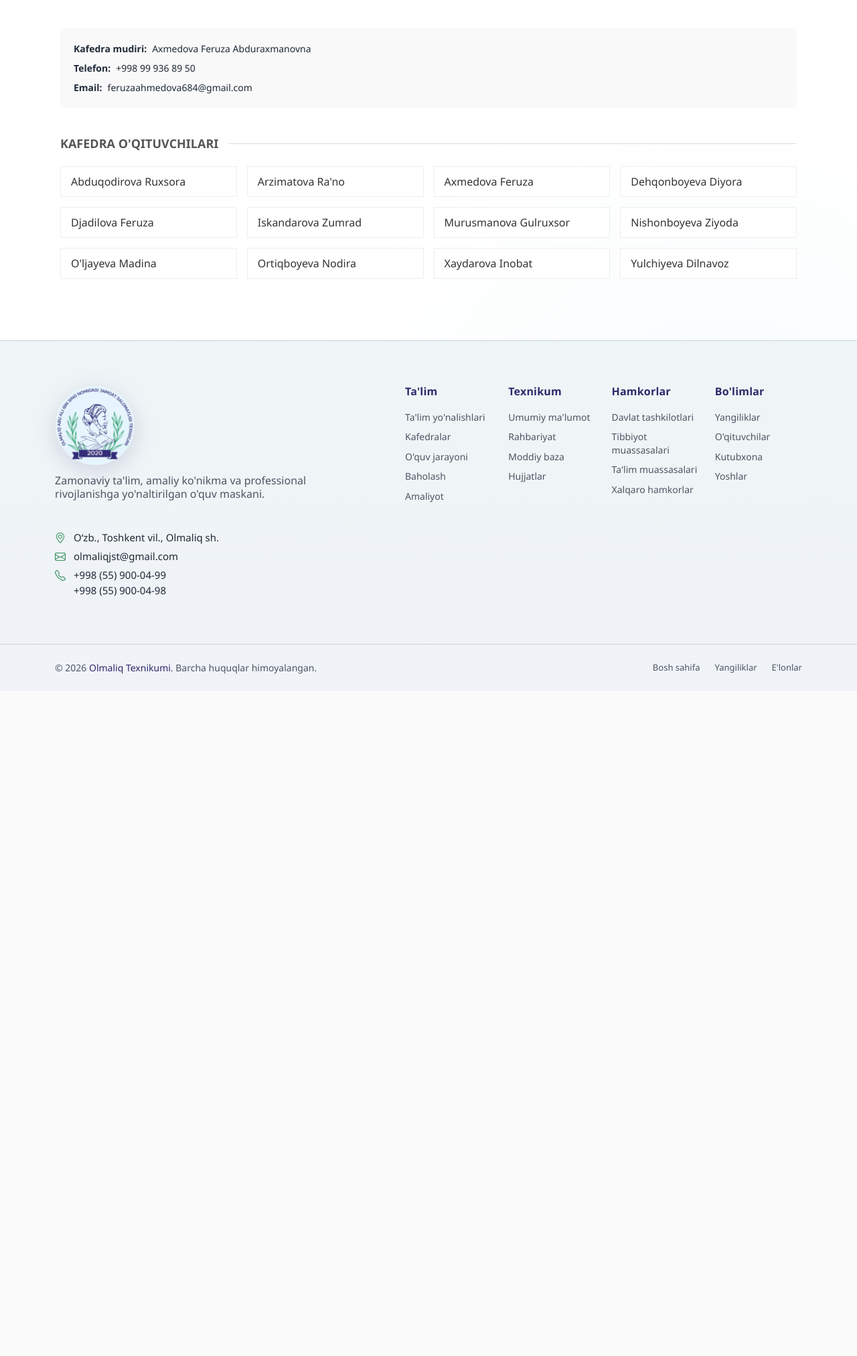
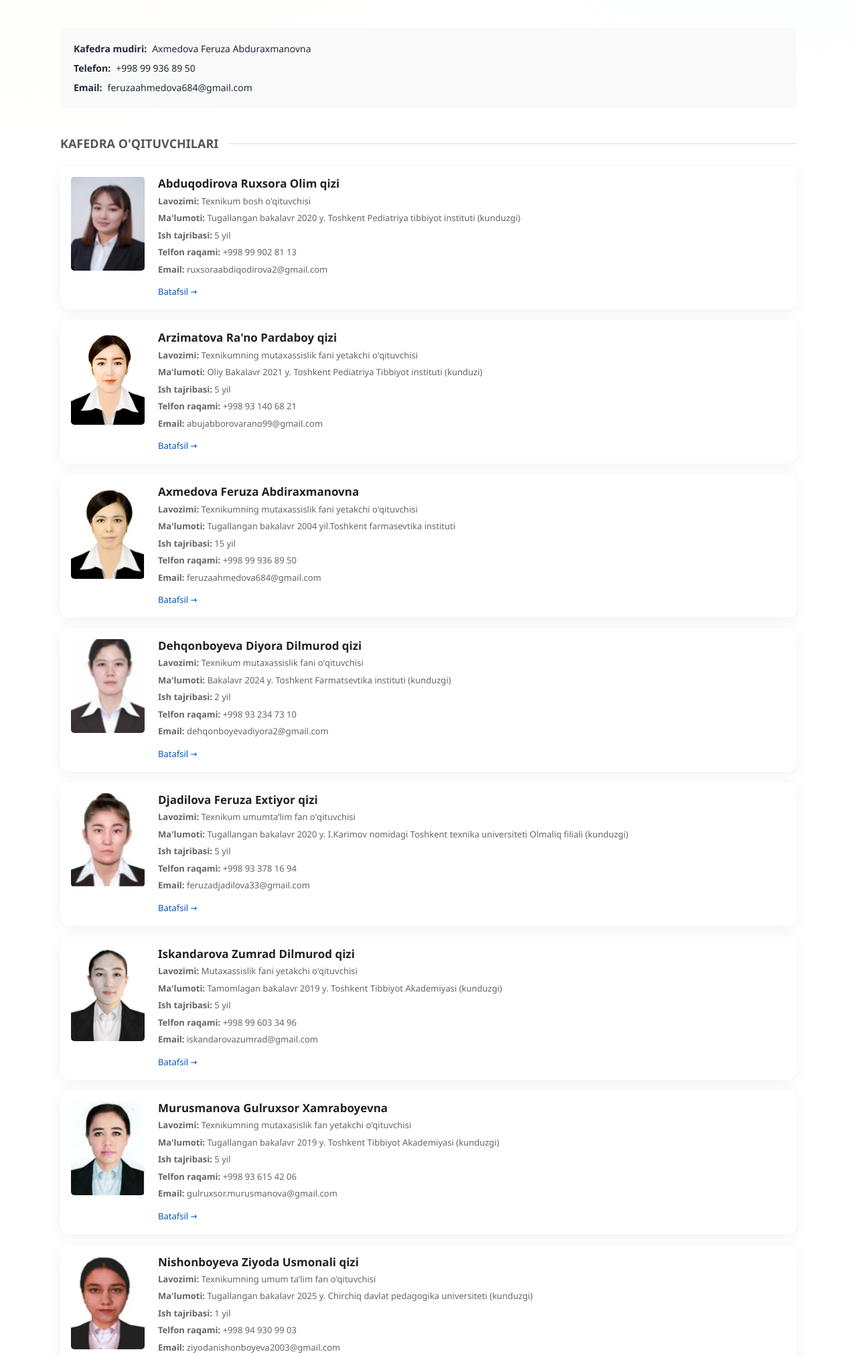
Before and after one commit to shahbozshirinboyev/new.olmaliqjst.uz, a Django app: a page that uses departments/templates/departments/department_detail.html in a window 1280 px wide. Shown: the part 1236-3260 px from the top of the page at 67% size. Before the commit the page ends 2242 px from the top, so only its background shows below. Run offline with Django 5.2, Linux system fonts and the light colour scheme; data comes from the database, SQL or seed files in the repository; some libraries are stand-ins or nearby versions.

Commit message:
new section

```diff
--- a/departments/templates/departments/department_detail.html
+++ b/departments/templates/departments/department_detail.html
@@ -86,27 +86,107 @@
                 font-size: 14px;
             }
 
-            .teachers-list {
-                list-style: none;
-                padding: 0;
-                display: grid;
-                grid-template-columns: repeat(auto-fill, minmax(250px, 1fr));
-                gap: 15px;
+
+
+.teacher-list {
+    display: flex;
+    flex-direction: column;
+    gap: 16px;
 }
-            .teachers-list li a {
-                display: block;
-                padding: 10px 15px;
+
+.teacher-card {
+    display: flex;
+    gap: 20px;
+    padding: 16px;
     background: #fff;
-                border: 1px solid #eee;
+    border-radius: 14px;
     text-decoration: none;
-                color: #333;
+    color: #222;
+    transition: 0.3s;
+    box-shadow: 0 4px 20px rgba(0,0,0,0.06);
+    position: relative;
+    overflow: hidden;
+}
+
+.teacher-img-wrap {
+    width: 110px;
+    height: 140px;
+    flex-shrink: 0;
+    border-radius: 5px;
+    overflow: hidden;
+}
+
+.teacher-img-wrap img {
+    width: 100%;
+    height: 100%;
+    object-fit: cover;
+    transition: 0.4s;
+}
+
+.teacher-content {
+    flex: 1;
+}
+
+.teacher-content h3 {
+    margin: 0;
+    font-size: 17px;
+    font-weight: 600;
+}
+
+.position {
+    font-size: 13px;
+    color: #666;
+    margin: 6px 0;
+}
+
+.meta {
+    font-size: 12px;
+    color: #888;
+}
+
+.more {
+    display: inline-block;
+    margin-top: 8px;
+    font-size: 13px;
+    color: #0056b3;
+    font-weight: 500;
+}
+
+/* 🔥 HOVER EFFECT */
+.teacher-card:hover {
+    transform: translateY(-6px);
+    box-shadow: 0 12px 35px rgba(0,0,0,0.12);
+}
+
+.teacher-card:hover img {
+    transform: scale(1.04);
+}
+
+.teacher-card::after {
+    content: "";
+    position: absolute;
+    inset: 0;
+    background: linear-gradient(90deg, transparent, rgba(0,86,179,0.08));
+    opacity: 0;
     transition: 0.3s;
 }
-            .teachers-list li a:hover {
-                border-color: #0056b3;
-                color: #0056b3;
-                transform: translateX(5px);
+
+.teacher-card:hover::after {
+    opacity: 1;
 }
+
+@media (max-width: 576px) {
+    .teacher-card {
+        flex-direction: column;
+        text-align: center;
+    }
+
+    .teacher-img-wrap {
+        margin: 0 auto;
+    }
+}
+
+
         </style>
 
         <h1 class="dept-title fs-4 text-center fs-md-2 fs-lg-1">{{ department.name }}</h1>
@@ -129,37 +209,78 @@
                         <!-- Kafedra mudiri -->
                         <div class="d-flex flex-column flex-sm-row mb-2 small">
                             <strong class="me-sm-2">Kafedra mudiri:</strong>
-                            <span class="text-nowrap">Axmedova Feruza Abduraxmanovna</span>
+                            <span class="text-nowrap">{{ department.head_name }}</span>
                         </div>
 
                         <!-- Telefon -->
                         <div class="d-flex flex-column flex-sm-row mb-2 small">
                             <strong class="me-sm-2">Telefon:</strong>
-                            <span>+998 99 936 89 50</span>
+                            <span>{{ department.phone }}</span>
                         </div>
 
                         <!-- Email -->
                         <div class="d-flex flex-column flex-sm-row small">
                             <strong class="me-sm-2">Email:</strong>
-                            <span class="text-break">feruzaahmedova684@gmail.com</span>
+                            <span class="text-break">{{ department.email }}</span>
                         </div>
                     </div>
                 </div>
             </div>
 
             <div class="section-divider">Kafedra o'qituvchilari</div>
-            <ul class="teachers-list">
+
+
+       <div class="teacher-list">
     {% for teacher in teachers %}
-                    <li>
-                        <a href="{% url 'faculty:teacher_detail' teacher.id %}">
-                            {{ teacher.last_name }}
-                            {{ teacher.first_name }}
+        <a href="{% url 'faculty:teacher_detail' teacher.id %}" class="teacher-card">
+
+            <div class="teacher-img-wrap">
+                {% if teacher.image %}
+                    <img src="{{ teacher.image.url }}" alt="">
+                {% else %}
+                    <img src="https://via.placeholder.com/150" alt="">
+                {% endif %}
+            </div>
+
+            <div class="teacher-content">
+                <h3>
+                    {{ teacher.last_name }} {{ teacher.first_name }} {{ teacher.middle_name }}
+                </h3>
+
+                <p class="position">
+                    <strong>Lavozimi:</strong>
+                    {{ teacher.position }}
+                </p>
+
+                <div class="position">
+                    <strong>Ma'lumoti:</strong>
+                    <span>{{ teacher.scientific_degree}}</span>
+                </div>
+
+                <div class="position">
+                    <strong>Ish tajribasi: </strong>
+                    <span>{{ teacher.experience_years }} yil</span>
+                </div>
+
+                <div class="position">
+                    <strong>Telfon raqami: </strong>
+                    <span>{{ teacher.phone }}</span>
+                </div>
+                <div class="position">
+                    <strong>Email: </strong>
+                    <span>{{ teacher.email }}</span>
+                </div>
+
+
+
+                <span class="more">
+                    Batafsil →
+                </span>
+            </div>
+
         </a>
-                    </li>
-                    {% empty %}
-                    <p>Hozircha o'qituvchilar kiritilmagan.</p>
     {% endfor %}
-            </ul>
+</div>
 
         </section>
     {% endblock %}
```
Lines whose indentation alone changed are shown as unchanged.
